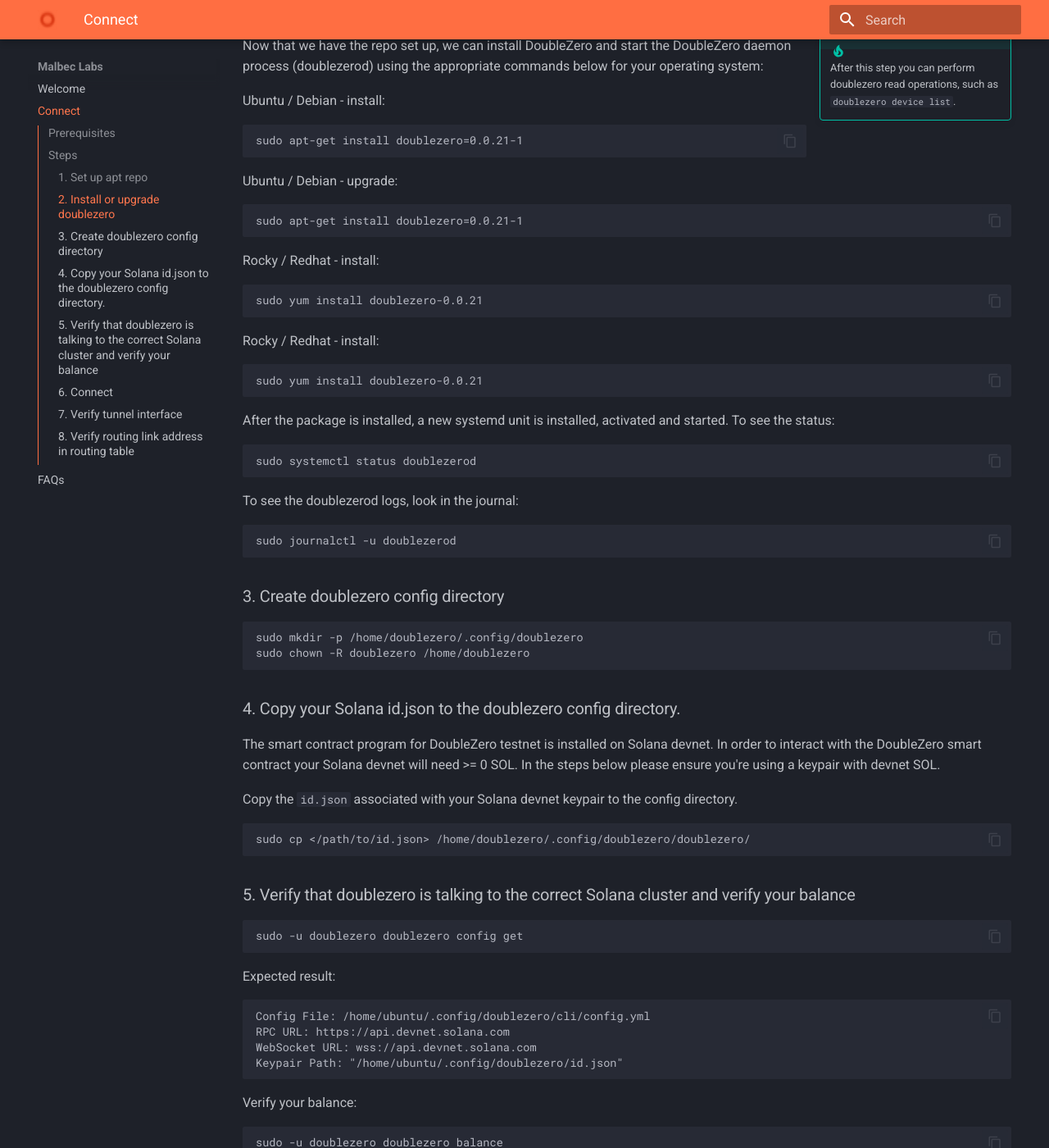
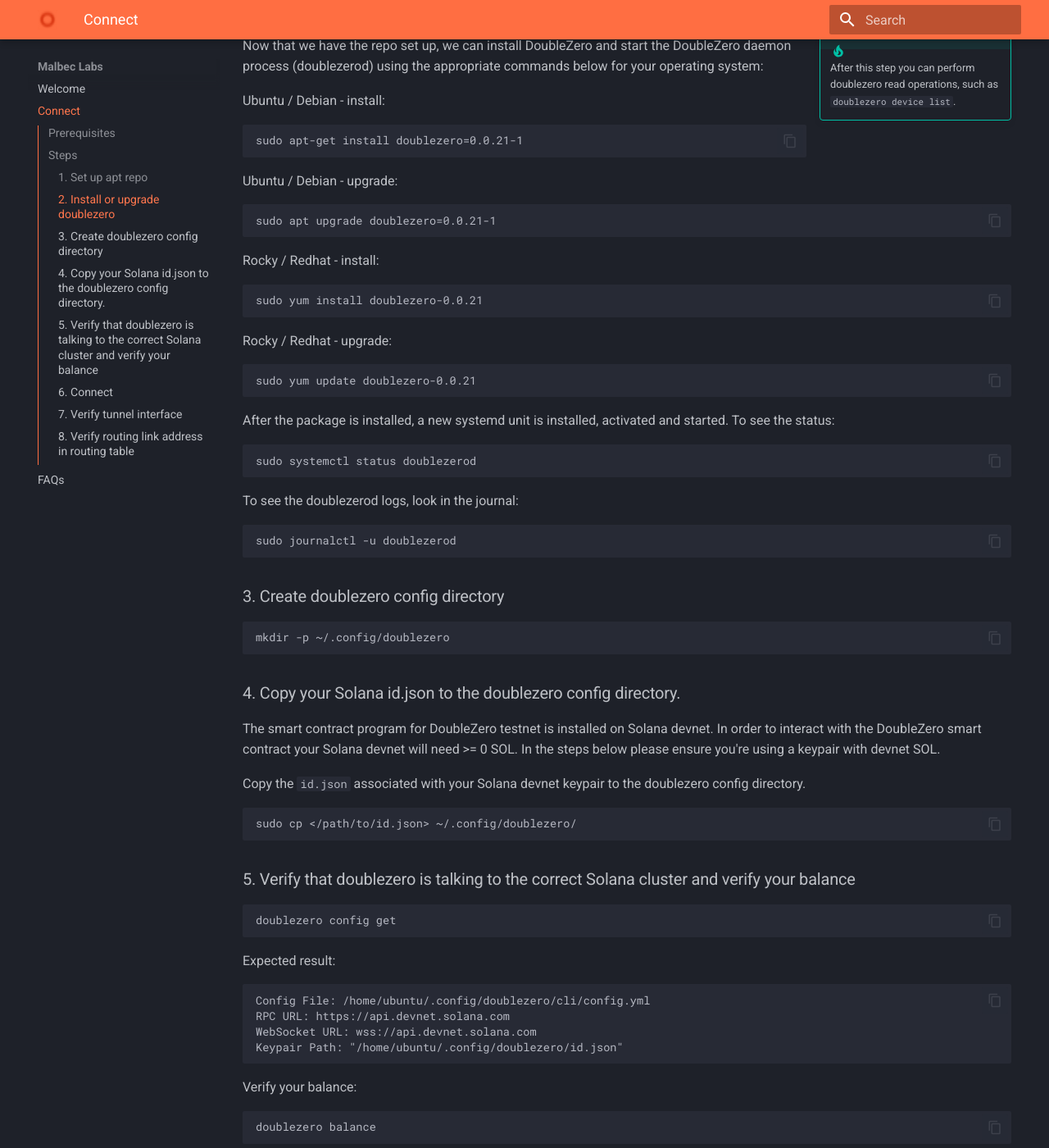
Before and after one commit to malbeclabs/docs, an MkDocs documentation site: the page built from docs/connect.md, in a window 1280 px wide and 1400 px high, scrolled down 1015 px. Shown: the whole window at 82% size. Built offline with MkDocs 1.6.1 and Material for MkDocs 9.7.7, drawn with Linux system fonts in a browser that asks for light colours; some of the changed text lies outside the part shown.

Commit message:
Updates for v0.0.21

````diff
--- a/docs/connect.md
+++ b/docs/connect.md
@@ -86,7 +86,7 @@
 ```
 Ubuntu / Debian - upgrade:
 ```
-sudo apt-get install doublezero=0.0.21-1
+sudo apt upgrade doublezero=0.0.21-1
 ```
 
 Rocky / Redhat - install:
@@ -94,9 +94,9 @@
 sudo yum install doublezero-0.0.21
 ```
 
-Rocky / Redhat - install:
+Rocky / Redhat - upgrade:
 ```
-sudo yum install doublezero-0.0.21
+sudo yum update doublezero-0.0.21
 ```
 
 
@@ -111,24 +111,22 @@
 sudo journalctl -u doublezerod
 ```
 
-
 ### 3. Create doublezero config directory
 ```
-sudo mkdir -p /home/doublezero/.config/doublezero
-sudo chown -R doublezero /home/doublezero
+mkdir -p ~/.config/doublezero
 ```
 
 ### 4. Copy your Solana id.json to the doublezero config directory.
 The smart contract program for DoubleZero testnet is installed on Solana devnet. In order to interact with the DoubleZero smart contract your Solana devnet will need >= 0 SOL. In the steps below please ensure you're using a keypair with devnet SOL.
 
-Copy the `id.json` associated with your Solana devnet keypair to the config directory.
+Copy the `id.json` associated with your Solana devnet keypair to the doublezero config directory.
 ```
-sudo cp </path/to/id.json> /home/doublezero/.config/doublezero/doublezero/
+sudo cp </path/to/id.json> ~/.config/doublezero/
 ```
 
 ### 5. Verify that doublezero is talking to the correct Solana cluster and verify your balance
 ```
-sudo -u doublezero doublezero config get
+doublezero config get
 ```
 
 Expected result:
@@ -141,7 +139,7 @@
 
 Verify your balance:
 ```
-sudo -u doublezero doublezero balance
+doublezero balance
 ```
 
 
@@ -151,7 +149,7 @@
 
 This step signs a doublezero smart contract and connects the system to the lowest-latency doublezero node available.
 ```
-sudo -u doublezero doublezero connect --client-ip [MY_CLIENT_IP]
+doublezero connect --client-ip [MY_CLIENT_IP]
 ```
 
 Congratulations, your DoubleZero connection is up and running! We hope. Let's run a few more commands to make sure everything is working.
````
